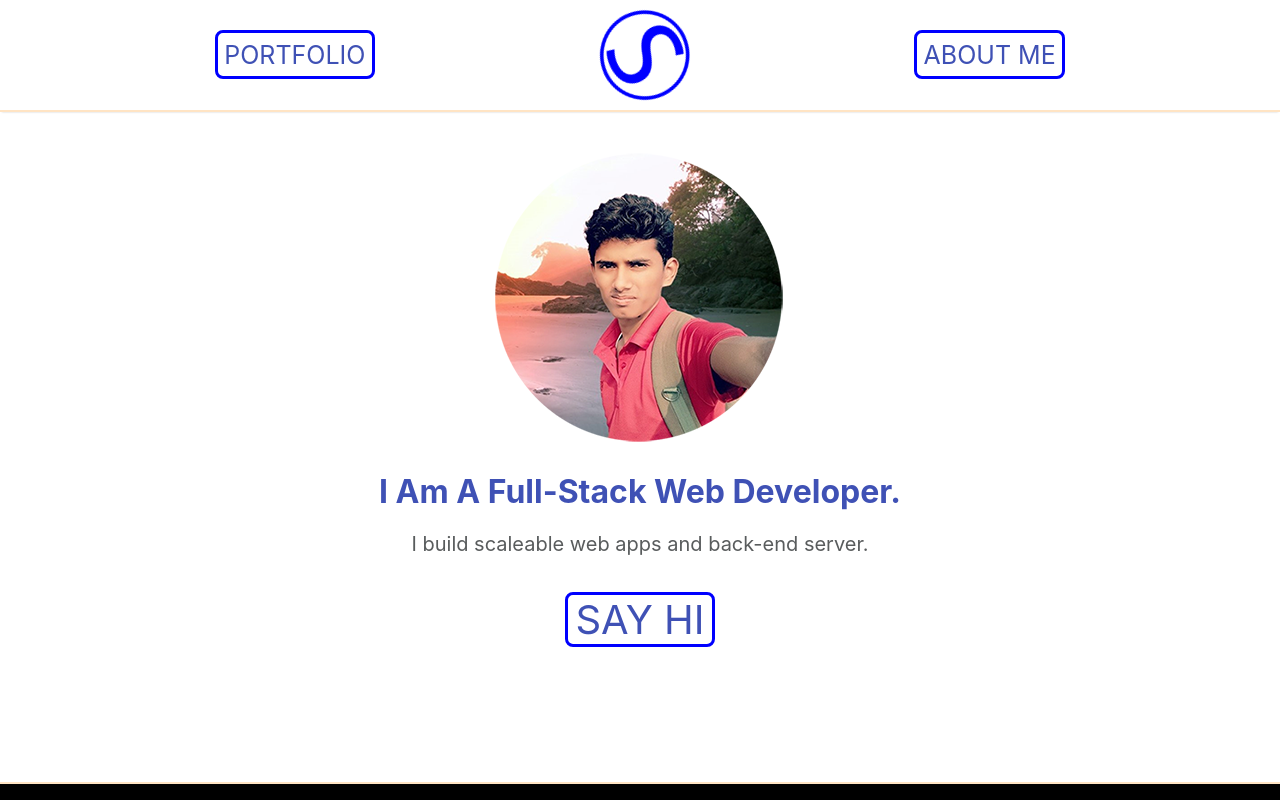
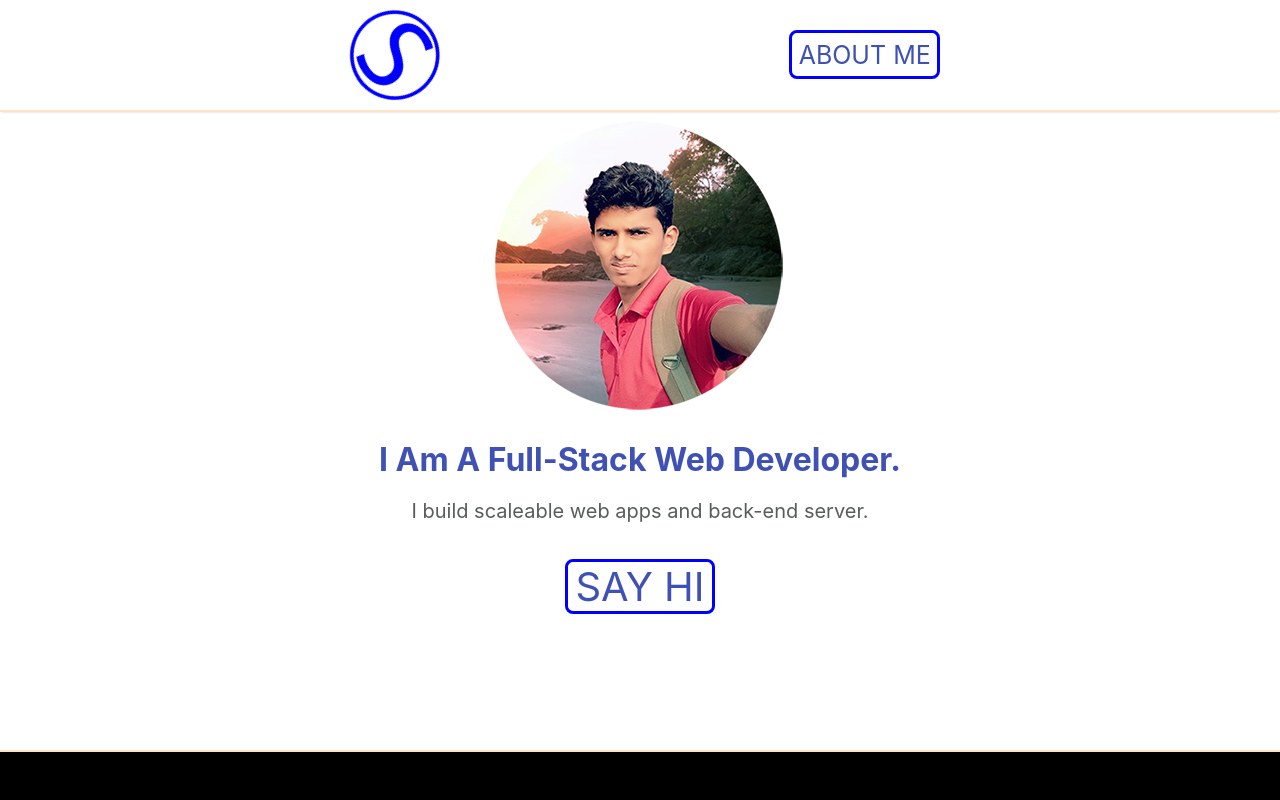
Before and after one commit to mdsaddamvol/myportfolio, a Next.js app: page / in a window 1280 px wide. Shown: the top 800 px of the page. Built offline with nearby package versions, Linux system fonts and the light colour scheme.

Commit message:
scolling to div added

```diff
--- a/components/aboutme.jsx
+++ b/components/aboutme.jsx
@@ -23,13 +23,11 @@ const Aboutme = () => {
 			<style jsx>{`
 				.aboutmeAndSkills {
 					width: 100%;
-					height: 80vh;
 					color: bisque;
 					display: flex;
 					flex-wrap: wrap;
 					padding-top: 50px;
 					background-color: black;
-					overflow: scroll;
 					-ms-overflow-style: none;
 					scrollbar-width: none;
 				}
@@ -52,8 +50,6 @@ const Aboutme = () => {
 					.aboutmeAndSkills {
 						margin-bottom: 0;
 						padding-top: 0;
-						height: auto;
-						overflow: auto;
 					}
 				} ;
 			`}</style>
--- a/components/hero/hero.jsx
+++ b/components/hero/hero.jsx
@@ -1,12 +1,15 @@
+import Link from "next/link";
 import React from "react";
-const Hero = () => (
+const Hero = (Contactform) => (
 	<div className='hero_main'>
 		<img className='profilePic' src='/static/p.png' />
 		<h1 className='title'>I Am A Full-Stack Web Developer.</h1>
 		<p className='discription'>
 			I build scaleable web apps and back-end server.
 		</p>
-		<div className='sayHi'>SAY HI</div>
+		<Link href='#scrollInContactform'>
+			<a className='sayHi'>SAY HI</a>
+		</Link>
 
 		<style jsx>
 			{`
@@ -17,7 +20,6 @@ const Hero = () => (
 					flex-wrap: wrap;
 					justify-content: center;
 					align-content: flex-start;
-					margin-top: 18vh;
 					border-bottom: 2px solid bisque;
 					box-shadow: 0 2px 2px -2px rgba(0, 0, 0, 0.2);
 				}
@@ -73,6 +75,7 @@ const Hero = () => (
 						font-size: 20px;
 						border-radius: 8px;
 						margin-top: 20px;
+						text-decoration: none;
 					}
 					.tech_pic_container {
 						margin-top: 30px;
--- a/components/hero/nav.js
+++ b/components/hero/nav.js
@@ -1,14 +1,13 @@
-import React, { useRef } from "react";
+import React from "react";
+import Link from "next/link";
 
-const Nav = () => {
-	const aboutme = useRef();
+function Nav(Aboutme) {
 	return (
 		<nav className='nav'>
-			<span className='links'>PORTFOLIO</span>
 			<img className='logo' src='/static/logo.png' alt='logo' />
-			<span className='links' onClick={() => aboutme.current.scrollIntoView()}>
-				ABOUT ME
-			</span>
+			<Link href='#scrollInAbout'>
+				<a className='links'>ABOUT ME</a>
+			</Link>
 
 			<style jsx>{`
 				.nav {
@@ -16,7 +15,6 @@ const Nav = () => {
 					display: flex;
 					justify-content: space-evenly;
 					align-items: center;
-					position: fixed;
 					top: 0;
 					background: white;
 					border-bottom: 2px solid bisque;
@@ -46,6 +44,7 @@ const Nav = () => {
 					.links {
 						font-size: 15px;
 						border: 2px solid blue;
+						text-decoration: none;
 					}
 					.logo {
 						width: 15vw;
@@ -54,6 +53,6 @@ const Nav = () => {
 			`}</style>
 		</nav>
 	);
-};
+}
 
 export default Nav;
--- a/components/mySkills.js
+++ b/components/mySkills.js
@@ -55,7 +55,7 @@ const Skills = () => {
 				{`
 					.skils_container {
 						width: 100%;
-						height: 80vh;
+
 						text-align: center;
 						border-left: 2px solid #0f0f75;
 					}
--- a/pages/index.js
+++ b/pages/index.js
@@ -4,13 +4,23 @@ import Contactform from "../components/contact/contact";
 import Hero from "../components/hero/hero";
 import Nav from "../components/hero/nav";
 
-const Home = () => {
+class Home extends React.Component {
+	constructor(props) {
+		super(props);
+		this.Aboutme = React.createRef();
+		this.Contactform = React.createRef();
+	}
+
+	render() {
 		return (
 			<>
-			<Nav />
-			<Hero />
+				<Nav handleScroll={this.handleScroll} />
+				<Hero Contactform={(c) => (this.Contactform = c)} />
+				<div id='scrollInAbout'></div>
 				<Aboutme />
+				<div id='scrollInContactform'></div>
 				<Contactform />
+
 				<style jsx global>
 					{`
 						body {
@@ -21,6 +31,7 @@ const Home = () => {
 				</style>
 			</>
 		);
-};
+	}
+}
 
 export default Home;
```
Lines whose indentation alone changed are shown as unchanged.
